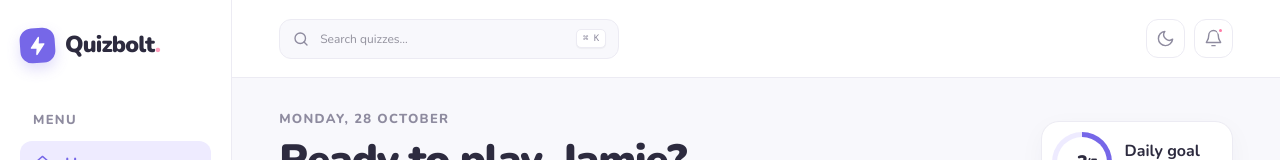
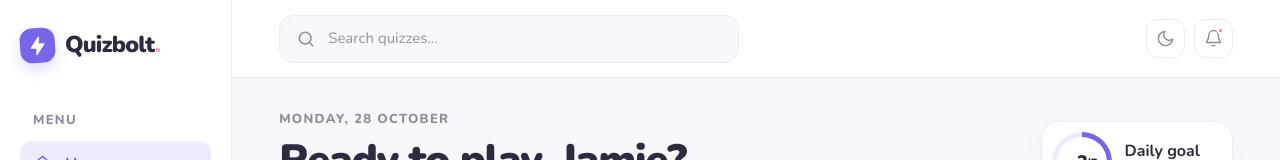
Before and after one commit to BangBangOperator/Quizbolt, a React (Vite) app: page / in a window 1280 px wide. Shown: the top 160 px of the page. Built offline with nearby package versions, Linux system fonts and the light colour scheme.

Commit message:
style: remove search shortcut indicator and enlarge search input text and field

```diff
--- a/src/App.jsx
+++ b/src/App.jsx
@@ -267,9 +267,8 @@ export default function App() {
             </span>
           </div>
           <label className="search">
-            <Icon name="search" size={18} />
+            <Icon name="search" size={20} />
             <input aria-label="Search quizzes" placeholder="Search quizzes..." />
-            <kbd>⌘ K</kbd>
           </label>
           <div className="header-actions">
             <button
--- a/src/index.css
+++ b/src/index.css
@@ -217,16 +217,16 @@ main {
   display: none;
 }
 .search {
-  width: min(340px, 40vw);
-  height: 40px;
+  width: min(460px, 45vw);
+  height: 48px;
   display: flex;
   align-items: center;
-  gap: 10px;
+  gap: 12px;
   color: var(--muted);
   background: var(--bg);
   border: 1px solid var(--line);
-  border-radius: 12px;
-  padding: 0 12px;
+  border-radius: 14px;
+  padding: 0 16px;
 }
 .search input {
   min-width: 0;
@@ -235,15 +235,7 @@ main {
   outline: none;
   background: transparent;
   color: var(--text);
-  font-size: 12px;
-}
-.search kbd {
-  background: var(--panel);
-  border: 1px solid var(--line);
-  box-shadow: 0 1px 1px #0000000b;
-  border-radius: 5px;
-  padding: 2px 6px;
-  font-size: 9px;
+  font-size: 15px;
 }
 .header-actions {
   display: flex;
```
